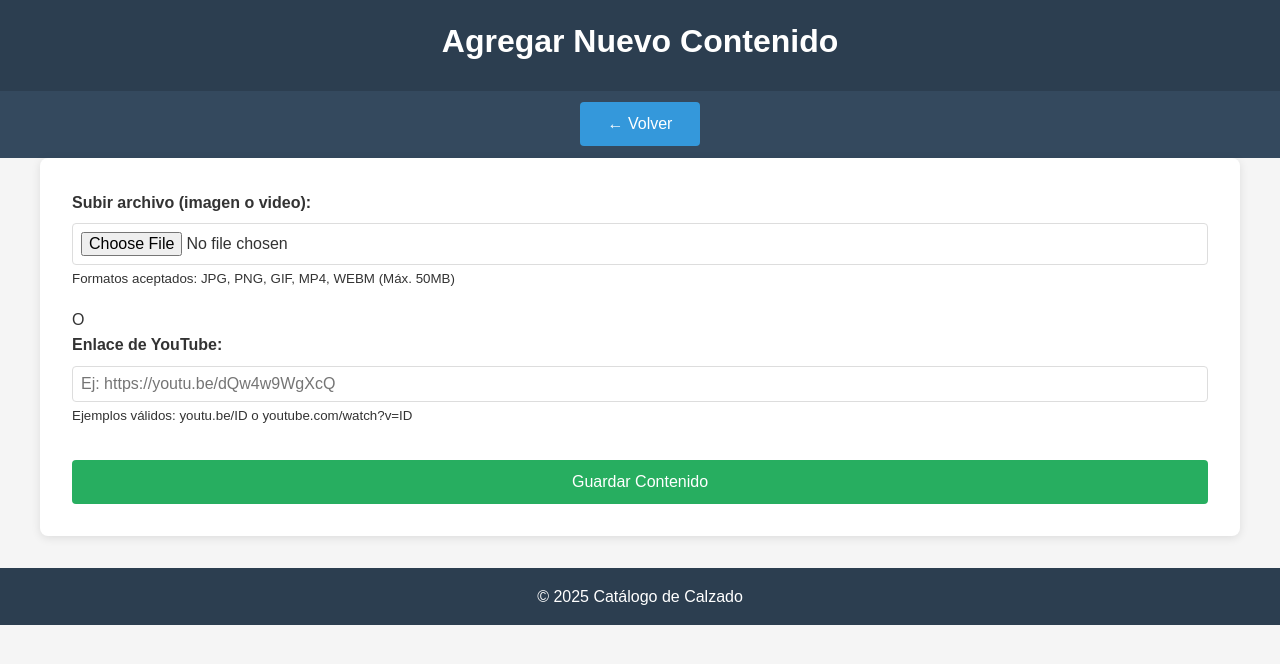
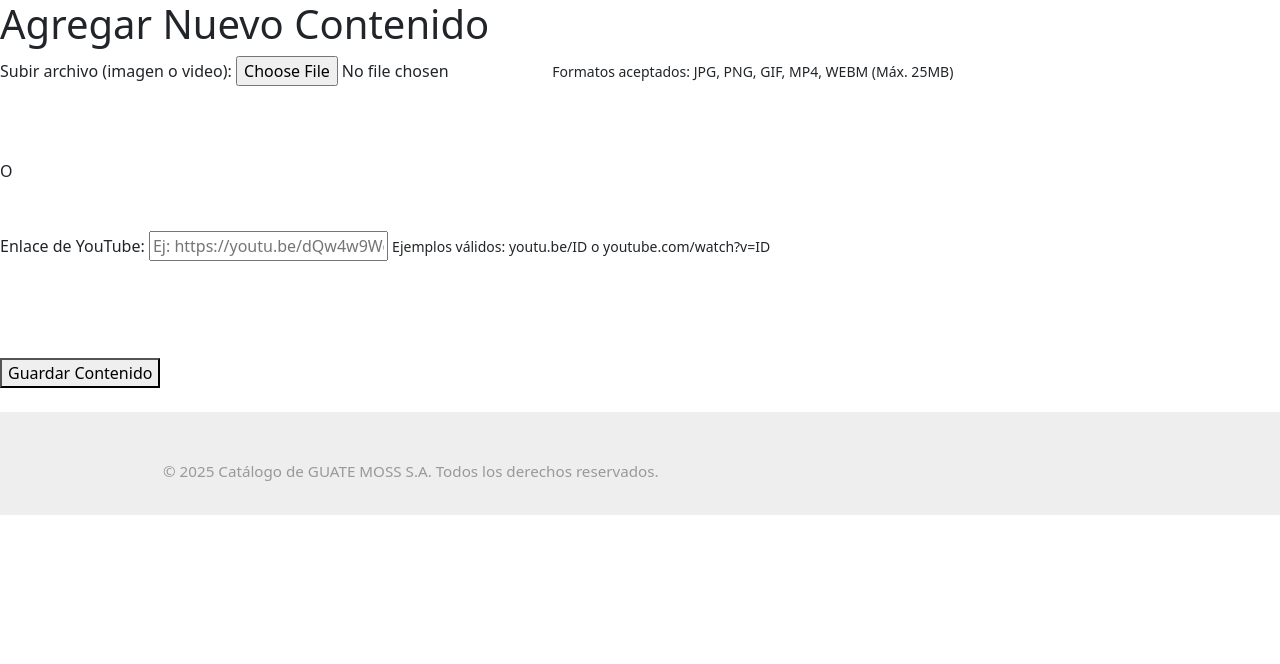
Before and after one commit to JAVAGONMUS/guatemoss, a PHP site: page /js/newpicture.php in a window 1280 px wide. Shown: the top 664 px of the page. Run offline with PHP 8.4, Linux system fonts and the light colour scheme.

Commit message:
Update newpicture.php

```diff
--- a/js/newpicture.php
+++ b/js/newpicture.php
@@ -6,6 +6,8 @@ $archivo_actual = basename(__FILE__);
 if ($archivo_actual == basename($_SERVER["SCRIPT_FILENAME"]) && $archivo_actual != 'newpicture.php') {
     die("Acceso denegado.");
 }
+
+$EMPR = "2";
 
 // Configuración para archivos grandes
 ini_set('upload_max_filesize', '50M');
@@ -28,9 +30,9 @@ if ($_SERVER['REQUEST_METHOD'] === 'POST') {
                     $url_embed = $youtube_url;
                     $youtube_url = 'YOUTUBE.COM';
                     try {
-                        $sql = "INSERT INTO FOTOS (NOMBRE, FOTO, TIPO_MIME, URL_VIDEO, FECHA_ALTA, HORA_ALTA, USER_NEW_DATA)
-                                VALUES (?, NULL, 'video/webm', ?, CURDATE(), CURTIME(), '0')";
-                        executeQuery($sql, [$youtube_url, $url_embed]);
+                        $sql = "INSERT INTO FOTOS (ID_EMPR, NOMBRE, FOTO, TIPO_MIME, URL_VIDEO, FECHA_ALTA, HORA_ALTA, USER_NEW_DATA)
+                                VALUES (?, ?, NULL, 'video/webm', ?, CURDATE(), CURTIME(), '1')";
+                        executeQuery($sql, [$EMPR, $youtube_url, $url_embed]);
                         $mensaje = "✅ Enlace de YouTube guardado correctamente!";
                     } catch (Exception $e) {
                         $error = "❌ Error al guardar en BD: " . $e->getMessage();
@@ -59,9 +61,9 @@ if ($_SERVER['REQUEST_METHOD'] === 'POST') {
         if (in_array($tipo_mime, $tipos_permitidos)) {
             try {
                 $contenido = file_get_contents($temp_path);
-                $sql = "INSERT INTO FOTOS (NOMBRE, FOTO, TIPO_MIME, URL_VIDEO, FECHA_ALTA, HORA_ALTA, USER_NEW_DATA)
-                        VALUES (?, ?, ?, '-', CURDATE(), CURTIME(), '0')";
-                executeQuery($sql, [$nombre, $contenido, $tipo_mime]);
+                $sql = "INSERT INTO FOTOS (ID_EMPR, NOMBRE, FOTO, TIPO_MIME, URL_VIDEO, FECHA_ALTA, HORA_ALTA, USER_NEW_DATA)
+                        VALUES (?, ?, ?, ?, '-', CURDATE(), CURTIME(), '1')";
+                executeQuery($sql, [$EMPR, $nombre, $contenido, $tipo_mime]);
                 $mensaje = "✅ Archivo subido correctamente! ID: " . getLastInsertId();
             } catch (Exception $e) {
                 $error = "❌ Error al subir archivo: " . $e->getMessage();
@@ -135,18 +137,19 @@ function getLastInsertId() {
 <head>
     <meta charset="UTF-8">
     <meta name="viewport" content="width=device-width, initial-scale=1.0">
-    <link rel="icon" href="../img/guatemosslogo.ico">
-    <title>Subir Contenido - Catálogo de Calzado</title>
-    <link rel="stylesheet" href="../css/stylesone.css">
+    <link rel="icon" href="img/guatemosslogo.ico">
+    <title>Subir Miscelanea</title>
+    <script src="js/codexone.js"></script>
+    <link rel="stylesheet" href="css/bootstrap.min.css">
+    <link rel="stylesheet" href="fontawesome/css/all.min.css">
+    <link rel="stylesheet" href="css/templatemo-style.css">
 </head>
 <body>
     <header>
         <h1>Agregar Nuevo Contenido</h1>
     </header>
 
-    <nav>
-        <button onclick="window.history.back()">← Volver</button>
-    </nav>
+
 
     <main class="form-container">
         <?php if ($mensaje): ?>
@@ -157,30 +160,40 @@ function getLastInsertId() {
             <div class="mensaje error"><?php echo htmlspecialchars($error); ?></div>
         <?php endif; ?>
 
-        <form action="../watch/newpicture.php" method="post" enctype="multipart/form-data">
+        <form action="newpicture.php" method="post" enctype="multipart/form-data">
             <div class="form-group">
                 <label for="imagen">Subir archivo (imagen o video):</label>
                 <input type="file" id="imagen" name="imagen" accept="image/*,video/*">
-                <small>Formatos aceptados: JPG, PNG, GIF, MP4, WEBM (Máx. 50MB)</small>
-            </div>
+                <small>Formatos aceptados: JPG, PNG, GIF, MP4, WEBM (Máx. 25MB)</small>
+            </div><br><br>
 
-            <div class="separador">O</div>
+            <div class="separador">O</div><br><br>
 
             <div class="form-group">
                 <label for="youtube_url">Enlace de YouTube:</label>
                 <input type="text" id="youtube_url" name="youtube_url"
                        placeholder="Ej: https://youtu.be/dQw4w9WgXcQ">
                 <small>Ejemplos válidos: youtu.be/ID o youtube.com/watch?v=ID</small>
-            </div>
+            </div><br><br><br>
 
-            <button type="submit" class="btn-submit">Guardar Contenido</button>
+            <button type="submit" class="btn-submit">Guardar Contenido</button><br><br>
         </form>
     </main>
 
-    <footer>
-        <p>&copy; <?php echo date('Y'); ?> Catálogo de Calzado</p>
+    <footer class="tm-bg-gray pt-5 pb-3 tm-text-gray tm-footer">
+        <div class="container-fluid tm-container-small">
+
+            <div class="row">
+                <div class="col-lg-8 col-md-7 col-12 px-5 mb-3"> &copy; <?php echo date('Y'); ?>
+                     Catálogo de GUATE MOSS S.A. Todos los derechos reservados.
+                </div>
+                <div class="col-lg-4 col-md-5 col-12 px-5 text-right">
+                    <a href="https://templatemo.com" class="tm-text-gray" rel="sponsored" target="_parent"></a>
+                </div>
+            </div>
+        </div>
     </footer>
 
-    <script src="../logic/codexone.js"></script>
+    <script src="codexone.js"></script>
 </body>
 </html>
```
